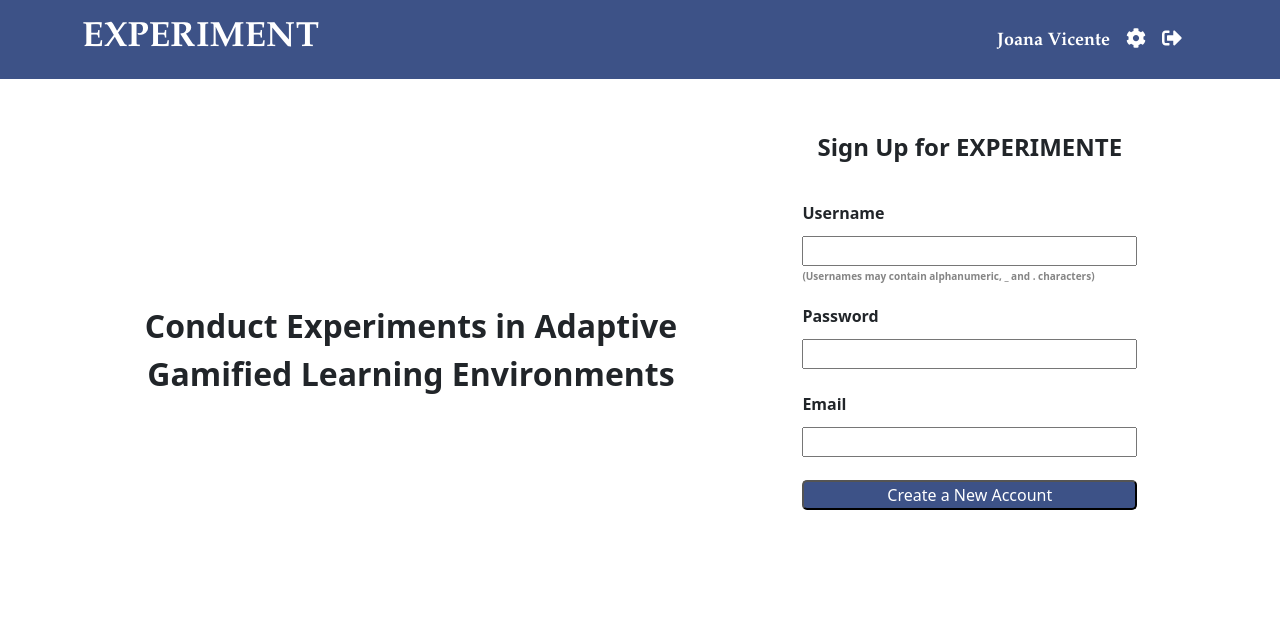
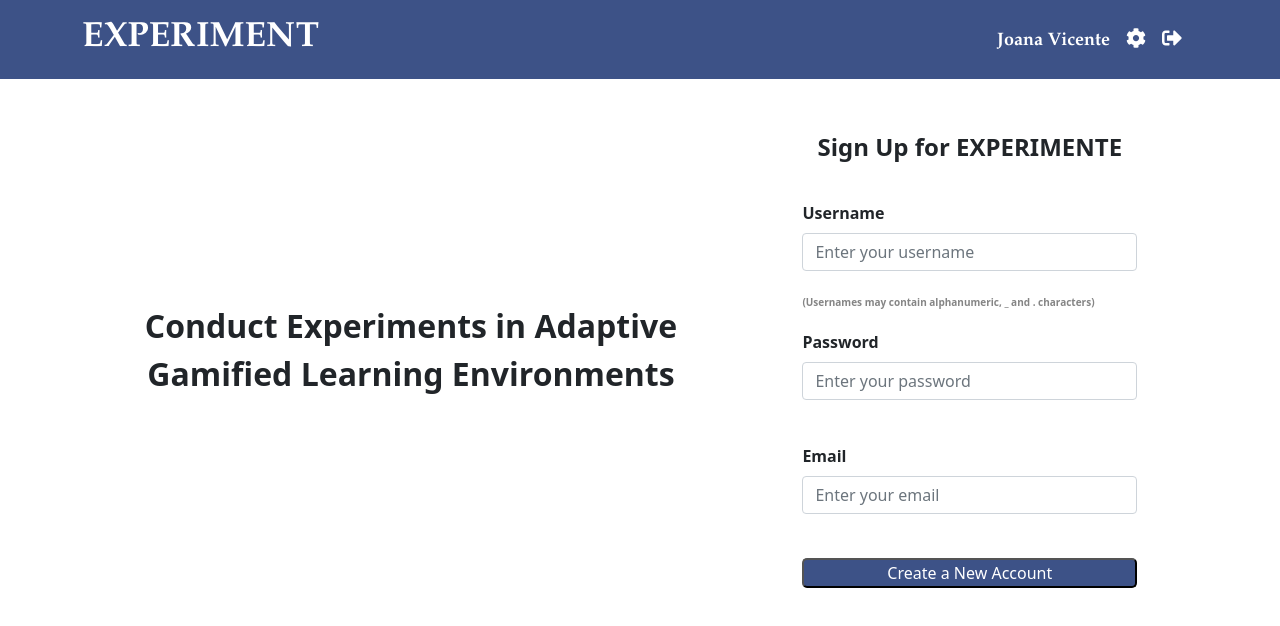
Before and after one commit to kamillatenorio/HCI-Project, a React (Create React App) app: page / in a window 1280 px wide. Shown: the top 626 px of the page. Built offline with nearby package versions, Linux system fonts and the light colour scheme.

Commit message:
Adding placeholders in Login, SignUp, SignIn, and Reset Components

```diff
--- a/src/components/NavBar.jsx
+++ b/src/components/NavBar.jsx
@@ -16,7 +16,7 @@ function NavBar() {
                         <img class="navbar-brand" src= {USAFlag} alt="BRflag" className="USAflag"/>
                     </li> */}
                     <div>
-                       {currentUrl === "http://localhost:3000/" || currentUrl === "http://localhost:3000/login" || currentUrl === "http://localhost:3000/signup" || currentUrl === "http://localhost:3000/login?" ? (
+                       {currentUrl === "http://localhost:3000/" || currentUrl === "http://localhost:3000/login" || currentUrl === "http://localhost:3000/signup" || currentUrl === "http://localhost:3000/login?" || currentUrl === "http://localhost:3000/reset" ? (
                         <div>
                             <a class="navbar-brand" href="/login" > <span className="nameUser">Sign in </span></a> <span style={{color: '#ffffff'}}>| </span>
                             <a class="navbar-brand" href="/signup" > <span className="nameUser">  Sign up </span></a>
--- a/src/views/Login.jsx
+++ b/src/views/Login.jsx
@@ -4,16 +4,16 @@ class Login extends Component {
   render() {
     return (
       <div id="sign_up_form" style={{marginLeft:'35%'}}>
-            <p id="text_sign_up">Sign In for EXPERIMENTE</p>
+            <p id="text_sign_up" class="mainText">Sign In for EXPERIMENTE</p>
             <form action="/userprofile">
               <label for="username" class="labels_form">Username</label>
-              <input type="text" class="input_data" id="username" /><br />
+              <input type="text" class="form-control" id="username" placeholder="Enter your username"/><br />
 
               <label for="password" class="labels_form">Password</label>
-              <input type="text" class="input_data" id="password" /><br />
+              <input type="text" class="form-control" id="password" placeholder="Enter your password"/><br />
 
               <button class="blue_button" id="sign_up_button"
-              style={{width:'40%', float:'left'}}>
+              style={{width:'40%', float:'left'}} >
                 Sign in
               </button>
               <a style={{fontWeight: 'normal',fontSize:'large', float: 'right', marginTop: '25px'}}
--- a/src/views/Reset.jsx
+++ b/src/views/Reset.jsx
@@ -5,9 +5,9 @@ class Reset extends Component {
     return (
       <div id="sign_up_form" style={{marginLeft:'35%'}}>
             <p id="text_sign_up">Password reset</p>
-            <form action="/">
+            <form action="/login">
               <label for="email" class="labels_form">Email</label>
-              <input type="text" class="input_data" id="email" /><br />
+              <input type="text" class="form-control" id="email" placeholder="Enter your email" /><br />
 
               <button class="blue_button" id="sign_up_button"
               style={{width:'40%', float:'left'}}>
--- a/src/views/SignUp.jsx
+++ b/src/views/SignUp.jsx
@@ -13,16 +13,16 @@ class SignUp extends Component {
             <p id="text_sign_up">Sign Up for EXPERIMENTE</p>
             <form action="/login">
               <label for="username" class="labels_form">Username</label>
-              <input type="text" class="input_data" id="username" /><br />
+              <input type="text" class="form-control" id="username" placeholder="Enter your username"/><br />
               <p class="input_description">
                 (Usernames may contain alphanumeric, _ and . characters)
               </p>
 
               <label for="password" class="labels_form">Password</label>
-              <input type="text" class="input_data" id="password" /><br />
+              <input type="text" class="form-control" id="password" placeholder="Enter your password"/><br />
 
               <label for="email" class="labels_form">Email</label>
-              <input type="text" class="input_data" id="email" /><br />
+              <input type="text" class="form-control" id="email" placeholder="Enter your email"/><br />
               <button class="blue_button" id="sign_up_button">
                 Create a New Account
               </button>
--- a/src/views/SignUpMain.jsx
+++ b/src/views/SignUpMain.jsx
@@ -7,19 +7,19 @@ class SignUpMain extends Component {
         <p id="text_sign_up">Sign Up for EXPERIMENTE</p>
         <form action="/login">
           <label for="username" class="labels_form">Username</label>
-          <input type="text" class="input_data" id="username" /><br />
+          <input type="text" class="form-control" id="username" placeholder="Enter your username"/><br />
           <p class="input_description">
             (Usernames may contain alphanumeric, _ and . characters)
           </p>
 
           <label for="email" class="labels_form">Email</label>
-          <input type="text" class="input_data" id="email" /><br />
+          <input type="text" class="form-control" id="email" placeholder="Enter your email"/><br />
 
           <label for="password" class="labels_form">Password</label>
-          <input type="text" class="input_data" id="password" /><br />
+          <input type="text" class="form-control" id="password" placeholder="Enter your password"/><br />
 
           <label for="pass2" class="labels_form">Confirm your password</label>
-          <input type="text" class="input_data" id="pass2" /><br />
+          <input type="text" class="form-control" id="pass2" placeholder="Enter your password again"/><br />
 
           <button class="blue_button" id="sign_up_button">
             Create a New Account
```
